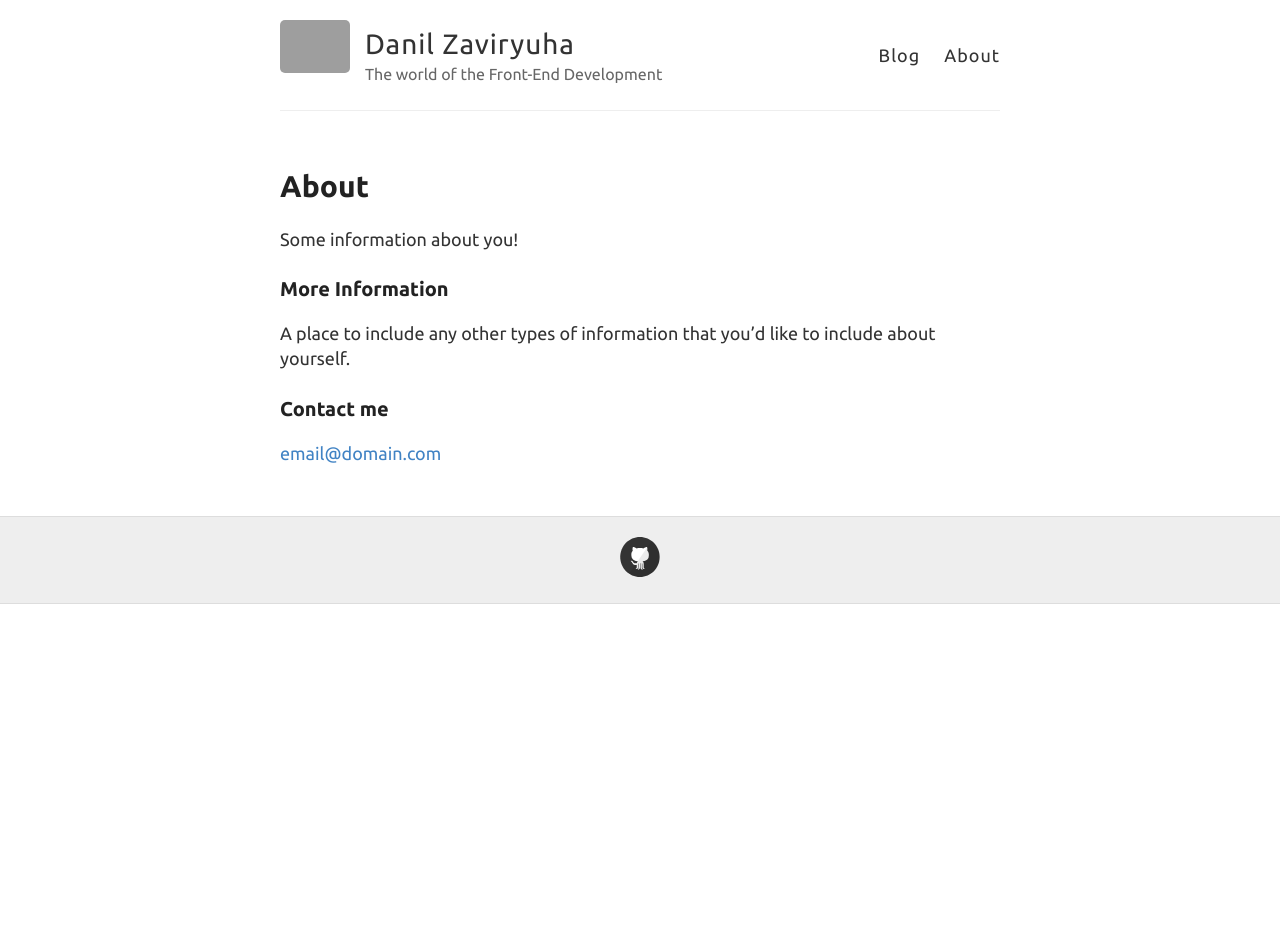
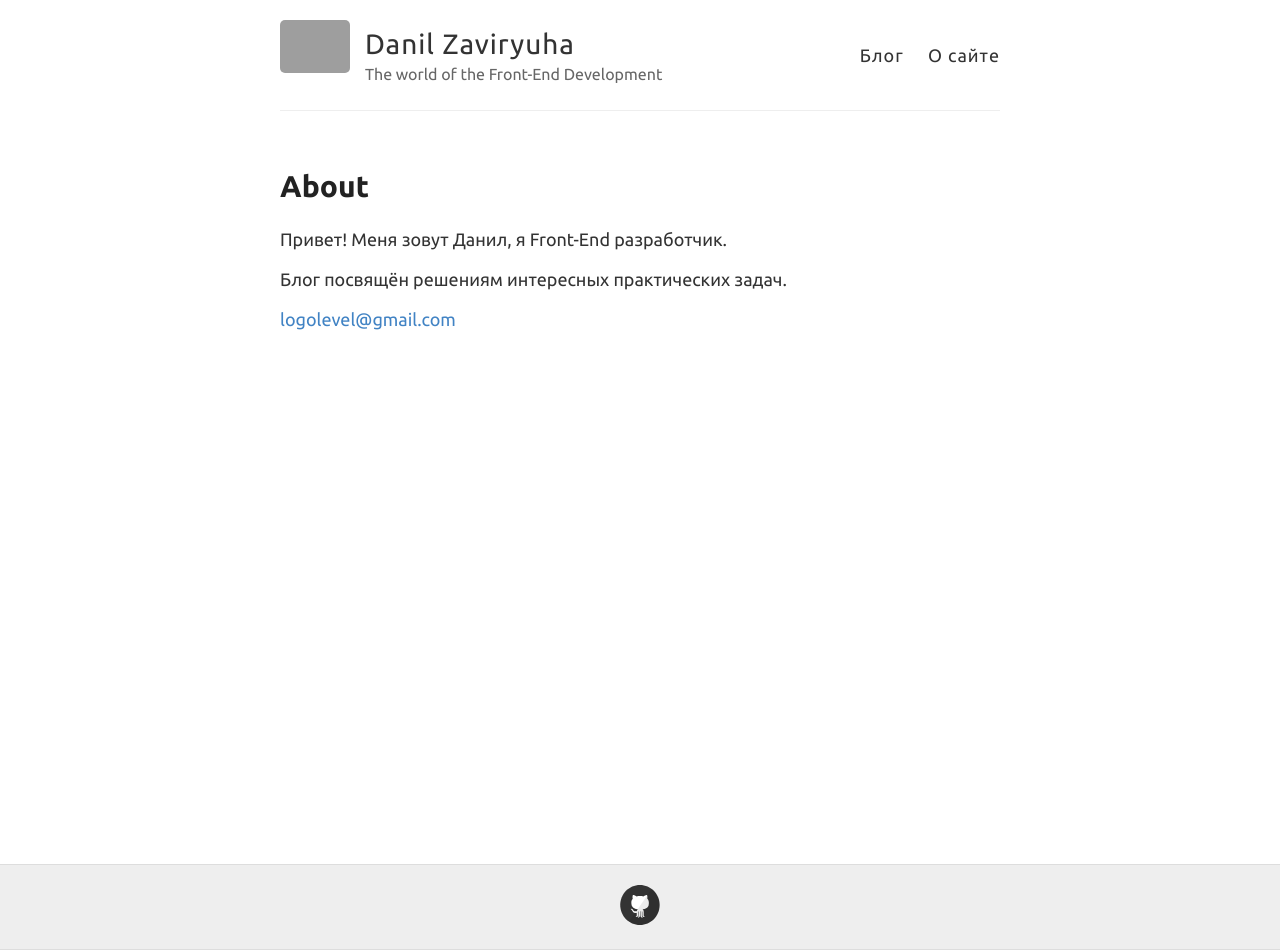
Before and after one commit to logolevel/logolevel.github.io, a Jekyll site: the page built from about.md, in a window 1280 px wide. Built offline with Jekyll 4.4.1, drawn with Linux system fonts in a browser that asks for light colours; before the commit the page ends 900 px from its top, so only the background shows below that; grey boxes are pictures that could not be loaded.

Commit message:
added description for the about page

```diff
--- a/_layouts/default.html
+++ b/_layouts/default.html
@@ -17,6 +17,8 @@
     </head>
 
 <body>
+<div class="wrapper">
+
     <div class="wrapper-masthead">
         <div class="container">
             <header class="masthead clearfix">
@@ -28,8 +30,8 @@
                 </div>
 
                 <nav>
-            <a href="{{ site.baseurl }}/">Blog</a>
-            <a href="{{ site.baseurl }}/about">About</a>
+                    <a href="{{ site.baseurl }}/">Блог</a>
+                    <a href="{{ site.baseurl }}/about">О сайте</a>
                 </nav>
             </header>
         </div>
@@ -38,6 +40,11 @@
     <div id="main" role="main" class="container">
         {{ content }}
     </div>
+
+<div class="push"></div>
+</div>
+
+
 
     <div class="wrapper-footer">
         <div class="container">
--- a/about.md
+++ b/about.md
@@ -4,12 +4,9 @@ title: About
 permalink: /about/
 ---
 
-Some information about you!
+Привет!
+Меня зовут Данил, я Front-End разработчик.
 
-### More Information
+Блог посвящён решениям интересных практических задач.
 
-A place to include any other types of information that you'd like to include about yourself.
-
-### Contact me
-
-[email@domain.com](mailto:email@domain.com)
+[logolevel@gmail.com](mailto:logolevel@gmail.com)
--- a/index.html
+++ b/index.html
@@ -9,10 +9,10 @@ layout: default
       <h1><a href="{{ site.baseurl }}{{ post.url }}">{{ post.title }}</a></h1>
 
       <div class="entry">
-        {{ post.excerpt }}
+        {{ post.excerpt | strip_html | truncatewords: 10 }}
       </div>
 
-      <a href="{{ site.baseurl }}{{ post.url }}" class="read-more">Read More</a>
+      <a href="{{ site.baseurl }}{{ post.url }}" class="read-more">Читать далее...</a>
     </article>
   {% endfor %}
 </div>
--- a/style.scss
+++ b/style.scss
@@ -12,6 +12,16 @@
 /**************/
 /* BASE RULES */
 /**************/
+html,
+body {
+  height: 100%;
+  margin: 0;
+}
+
+.wrapper {
+  min-height: 100%;
+  margin-bottom: -86px
+}
 
 html {
   font-size: 100%;
@@ -266,7 +276,6 @@ nav {
   }
 
   .read-more {
-    text-transform: uppercase;
     font-size: 15px;
   }
 }
@@ -276,8 +285,11 @@ nav {
   border-top: 1px solid #ddd;
   border-bottom: 1px solid #ddd;
   background-color: $lightGray;
+  height: 86px;
 }
-
+.push {
+  height: 86px;
+}
 footer {
   padding: 20px 0;
   text-align: center;
```
Also changed, not shown: _posts/2017-10-8-My-first-article.md (+1 -1 lines). Lines whose indentation alone changed are shown as unchanged.
